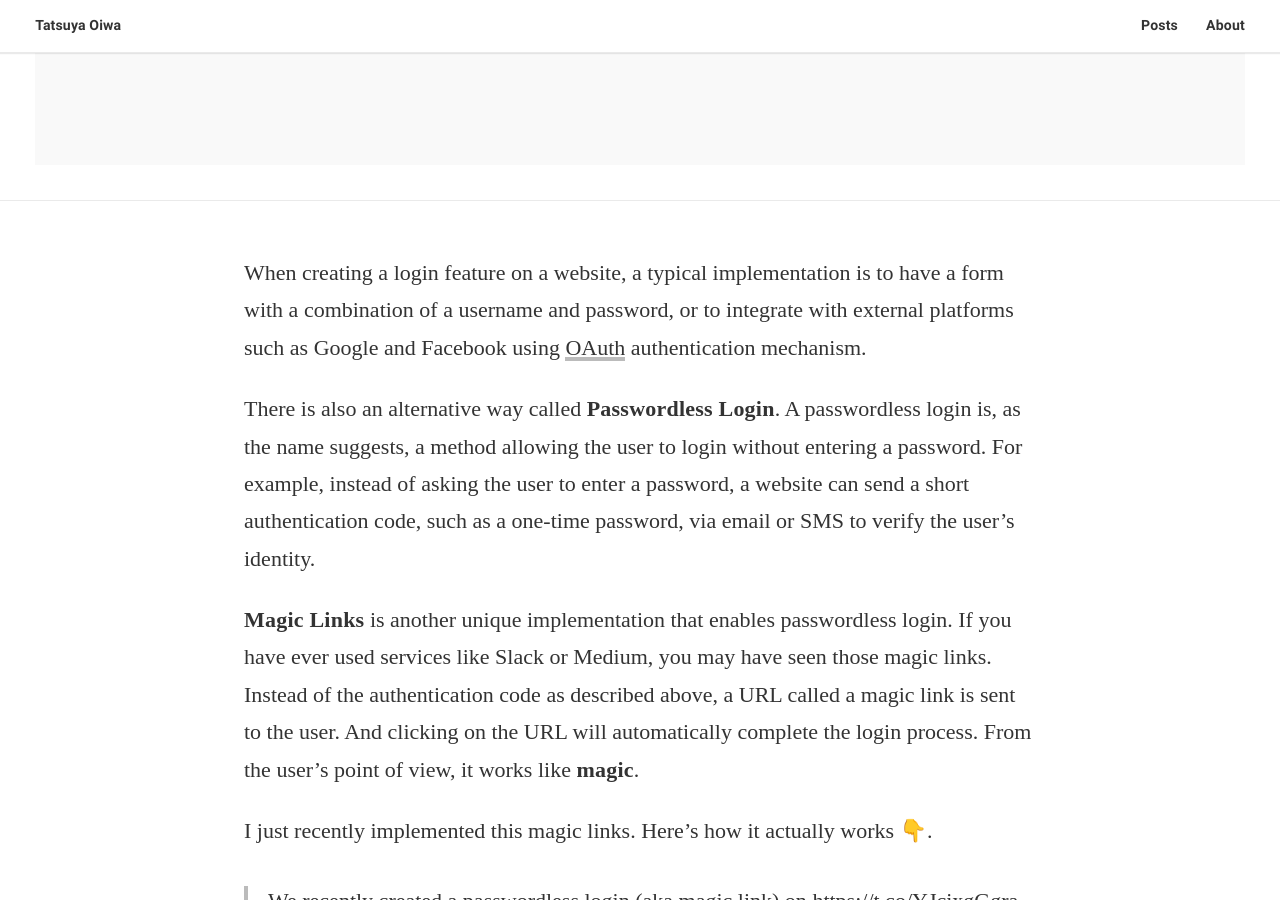
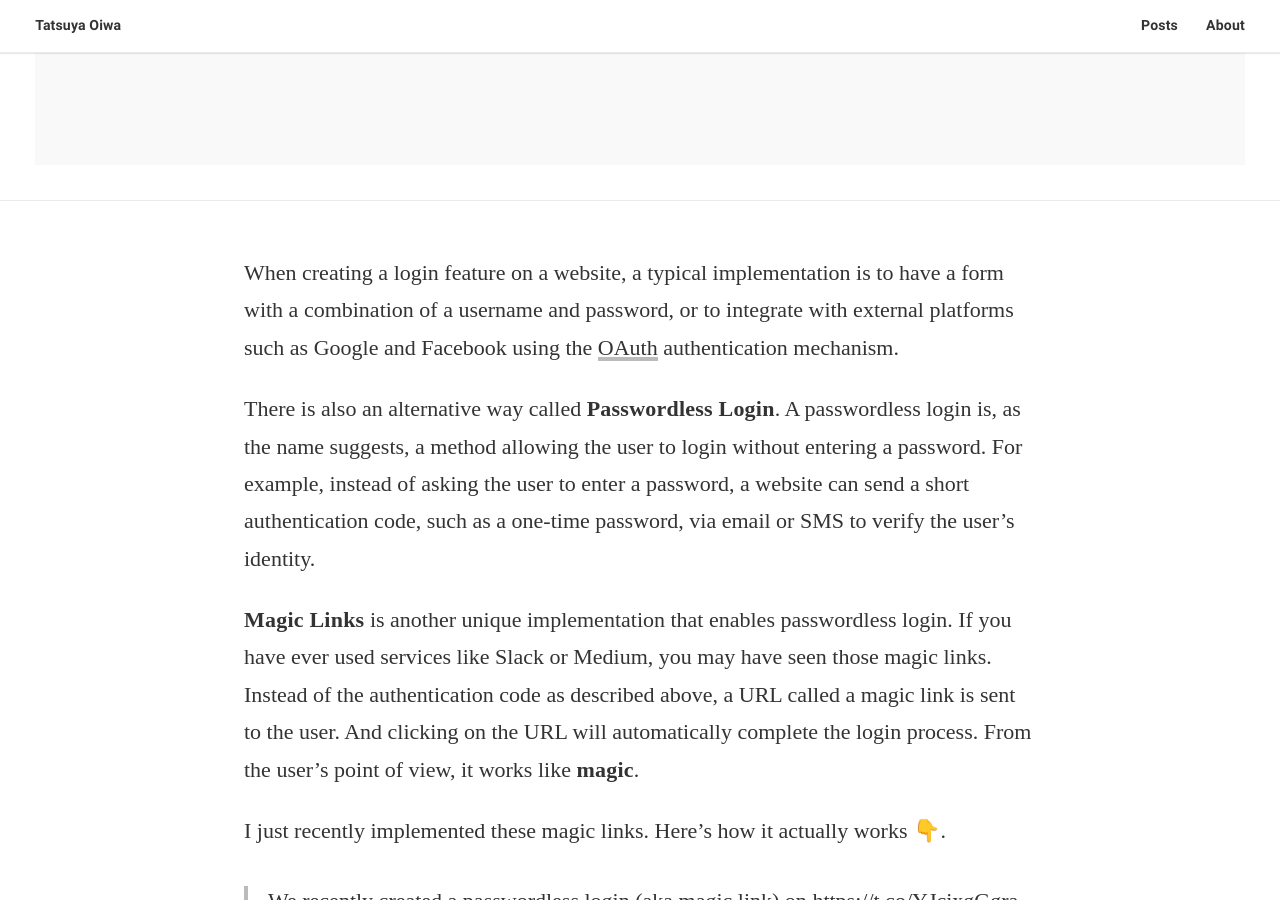
Before and after one commit to tatsuyaoiw/website, a Jekyll site: the page built from _posts/2020-06-24-magic-links.md, in a window 1280 px wide and 900 px high, scrolled down 1038 px. Built offline with Jekyll 4.4.1, drawn with Linux system fonts in a browser that asks for light colours; some web fonts are replaced; comment, search, counter and statistics services are not loaded; some of the changed text lies outside the part shown.

Commit message:
Fix a couple things

```diff
--- a/_posts/2020-06-24-magic-links.md
+++ b/_posts/2020-06-24-magic-links.md
@@ -8,13 +8,13 @@ author: Tatsuya Oiwa
 tags: [English]
 ---
 
-When creating a login feature on a website, a typical implementation is to have a form with a combination of a username and password, or to integrate with external platforms such as Google and Facebook using [OAuth](https://oauth.net/) authentication mechanism.
+When creating a login feature on a website, a typical implementation is to have a form with a combination of a username and password, or to integrate with external platforms such as Google and Facebook using the [OAuth](https://oauth.net/) authentication mechanism.
 
 There is also an alternative way called **Passwordless Login**. A passwordless login is, as the name suggests, a method allowing the user to login without entering a password. For example, instead of asking the user to enter a password, a website can send a short authentication code, such as a one-time password, via email or SMS to verify the user's identity.
 
 **Magic Links** is another unique implementation that enables passwordless login. If you have ever used services like Slack or Medium, you may have seen those magic links. Instead of the authentication code as described above, a URL called a magic link is sent to the user. And clicking on the URL will automatically complete the login process. From the user's point of view, it works like **magic**.
 
-I just recently implemented this magic links. Here's how it actually works 👇.
+I just recently implemented these magic links. Here's how it actually works 👇.
 
 <blockquote class="twitter-tweet"><p lang="en" dir="ltr">We recently created a passwordless login (aka magic link) on <a href="https://t.co/YJcixgGgra">https://t.co/YJcixgGgra</a>, so please give it a try! <a href="https://t.co/2NRULFw8jG">pic.twitter.com/2NRULFw8jG</a></p>&mdash; Tatsuya Oiwa (@tatsuyaoiw) <a href="https://twitter.com/tatsuyaoiw/status/1275667734454579201?ref_src=twsrc%5Etfw">June 24, 2020</a></blockquote> <script async src="https://platform.twitter.com/widgets.js" charset="utf-8"></script>
 
```
Also changed, not shown: other parts of _posts/2020-06-24-magic-links.md (+1 -1 lines).
